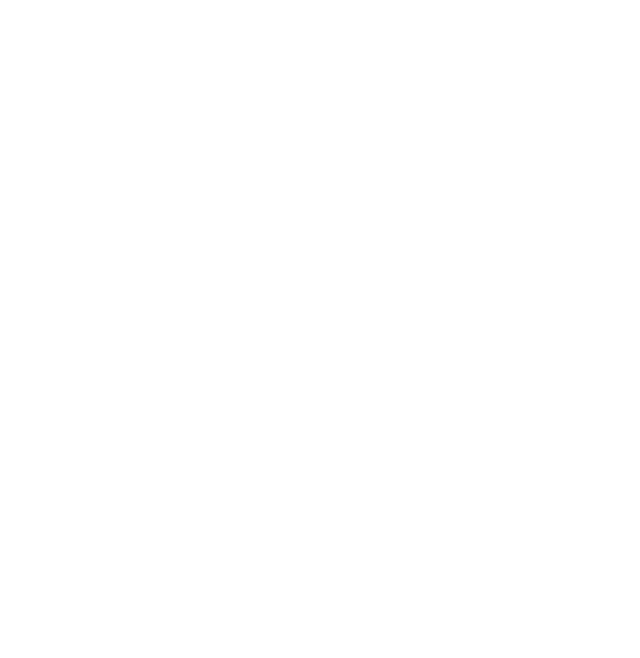
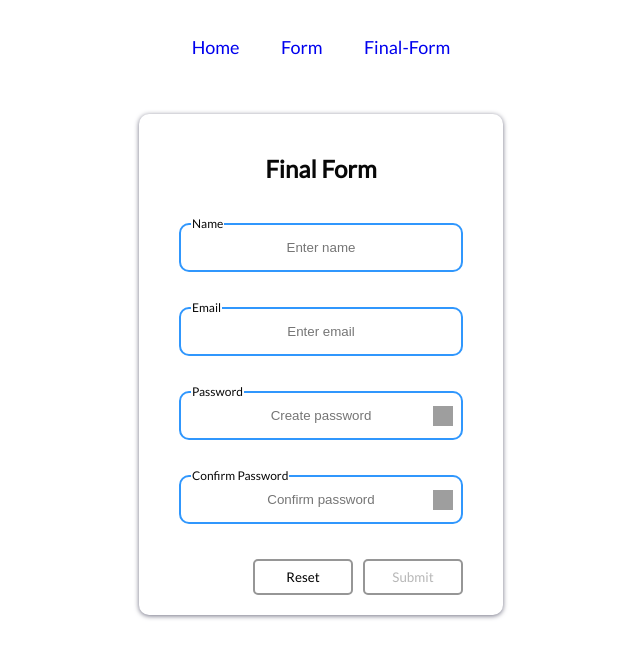
Before and after one commit to atiragramk/form-app, a React app: page /final-form in a window 1280 px wide. Shown: the top 658 px of the page, without its empty margins (319-959 px from the left). Built offline with nearby package versions, Linux system fonts and the light colour scheme; grey boxes are pictures that could not be loaded.

Commit message:
feature: add routing, app header, styles

```diff
--- a/package.json
+++ b/package.json
@@ -45,6 +45,7 @@
     "react-dom": "^18.2.0",
     "react-final-form": "^6.5.9",
     "react-refresh": "^0.11.0",
+    "react-router-dom": "^6.3.0",
     "resolve": "^1.20.0",
     "resolve-url-loader": "^4.0.0",
     "sass": "^1.52.3",
--- a/src/App.js
+++ b/src/App.js
@@ -1,5 +1,8 @@
-import {FinalForm} from './components/FinalForm/'
-import { Form } from './components/Form'
+import { BrowserRouter as Router, Routes, Route } from "react-router-dom";
+
+import { FinalForm } from "./components/FinalForm/";
+import { Form } from "./components/Form";
+import { AppHeader } from "./components/AppHeader";
 
 import "./app.scss";
 
@@ -7,7 +10,13 @@
   return (
     <div>
       <header className="app__header">
-
+        <Router>
+            <AppHeader/>
+            <Routes>
+                <Route path="form" element={<Form/>}/>
+                <Route path="final-form" element={<FinalForm/>}/>
+            </Routes>
+        </Router>
       </header>
     </div>
   );
--- /dev/null
+++ b/src/components/AppHeader/AppHeader.js
@@ -0,0 +1,21 @@
+import { Link } from "react-router-dom";
+
+import { Ul, Li, Nav} from "./AppHeader.styled";
+
+export const AppHeader = () => {
+    return (
+        <Nav>
+            <Ul>
+                <Li>
+                  <Link to="/">Home</Link>
+                </Li>
+                <Li>
+                  <Link to="/form">Form</Link>
+                </Li>
+                <Li>
+                  <Link to="/final-form">Final-Form</Link>
+                </Li>
+            </Ul>
+        </Nav>
+    )
+}
--- /dev/null
+++ b/src/components/AppHeader/AppHeader.styled.js
@@ -0,0 +1,25 @@
+import styled from "styled-components";
+
+export const Nav = styled.nav`
+    min-width: 300px
+`
+
+export const Ul = styled.ul`
+  display: flex;
+  padding: 0;
+`;
+
+export const Li = styled.li.attrs({classNames : 'link'})`
+  list-style: none;
+  margin: 20px auto;
+  font-size: 18px;
+  a {
+    text-decoration: none;
+    &:visited {
+      color: rgb(48, 151, 253);
+    }
+    &:focus {
+      color: rgb(20, 63, 106);
+    }
+  }
+`;
--- /dev/null
+++ b/src/components/AppHeader/index.js
@@ -0,0 +1 @@
+export { AppHeader }  from './AppHeader'
--- a/src/components/FinalForm/FinalForm.js
+++ b/src/components/FinalForm/FinalForm.js
@@ -6,7 +6,7 @@
 import { Wrapper, FormStyled } from "./Form.styled";
 
 export class FinalForm extends Component {
-  handleSubmit = async(values) => {
+  handleSubmit = (values) => {
     alert(JSON.stringify(values));
   };
 
@@ -17,14 +17,14 @@
       <Form
         onSubmit={this.handleSubmit}
         validate={(values) => validate(values)}
-        render={({ handleSubmit, form: { reset }, errors }) => {
+        render={({ handleSubmit, form: { reset, restart }, errors }) => {
           const disabled = Object.values(errors).length;
           return (
             <FormStyled
-              onSubmit={() => handleSubmit().then(reset)}
+              onSubmit={() => handleSubmit().then(restart)}
               onReset={reset}
             >
-              <h2>Form</h2>
+              <h2>Final Form</h2>
               {Object.entries(fields).map(([fieldName, state]) => {
                 const { type, id, label, placeholder } = state;
                 return (
--- a/src/components/FinalForm/Form.styled.js
+++ b/src/components/FinalForm/Form.styled.js
@@ -6,7 +6,6 @@
 
 export const FormStyled = styled.form`
   padding: 20px 40px;
-  display: grid;
   border-radius: 10px;
   box-shadow: 0px 1px 5px rgb(113, 113, 131);
   margin: 20px auto;
--- a/src/components/FinalForm/Input/Input.styled.js
+++ b/src/components/FinalForm/Input/Input.styled.js
@@ -35,7 +35,7 @@
   padding: 1px;
 `;
 
-export const Wrapper = styled.label`
+export const Wrapper = styled.div`
   position: relative;
   margin-bottom: 10px;
 `;
--- a/src/components/FinalForm/utils.js
+++ b/src/components/FinalForm/utils.js
@@ -61,7 +61,7 @@
       id: "confirm",
       type: "password",
       value: "",
-      placeholder: "Confirm your password",
+      placeholder: "Confirm password",
     },
   },
 };
--- a/src/components/Form/form.scss
+++ b/src/components/Form/form.scss
@@ -3,9 +3,6 @@
   border-radius: 10px;
   box-shadow: 0px 1px 5px rgb(113, 113, 131);
   margin: 20px auto;
-  h2 {
-    margin: auto;
-  }
 }
 
 .wrapper__btn {
```
Also changed, not shown: src/app.scss (line endings or trailing spaces), 2 other files (tests, documents, lock files or other folders).
